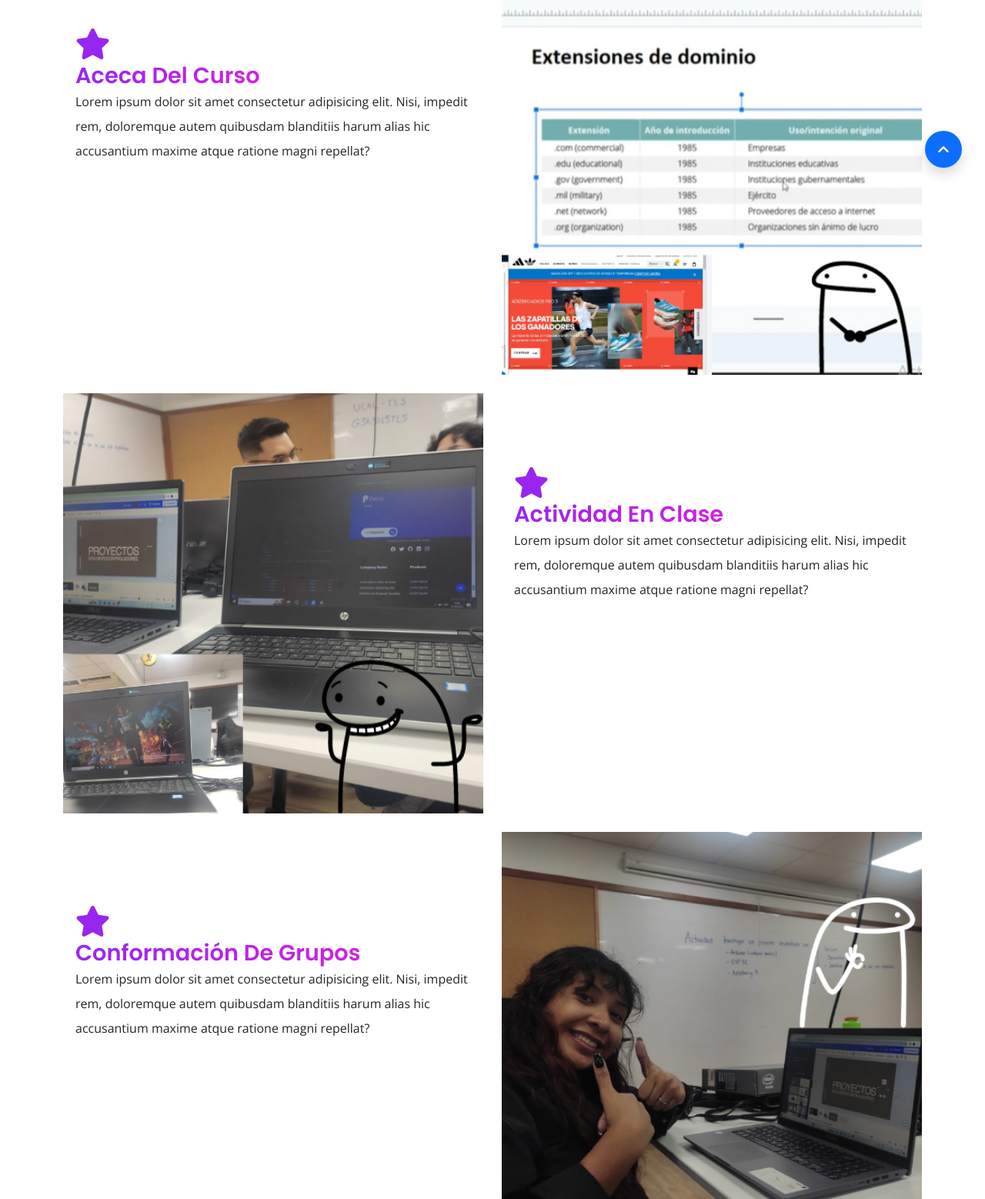
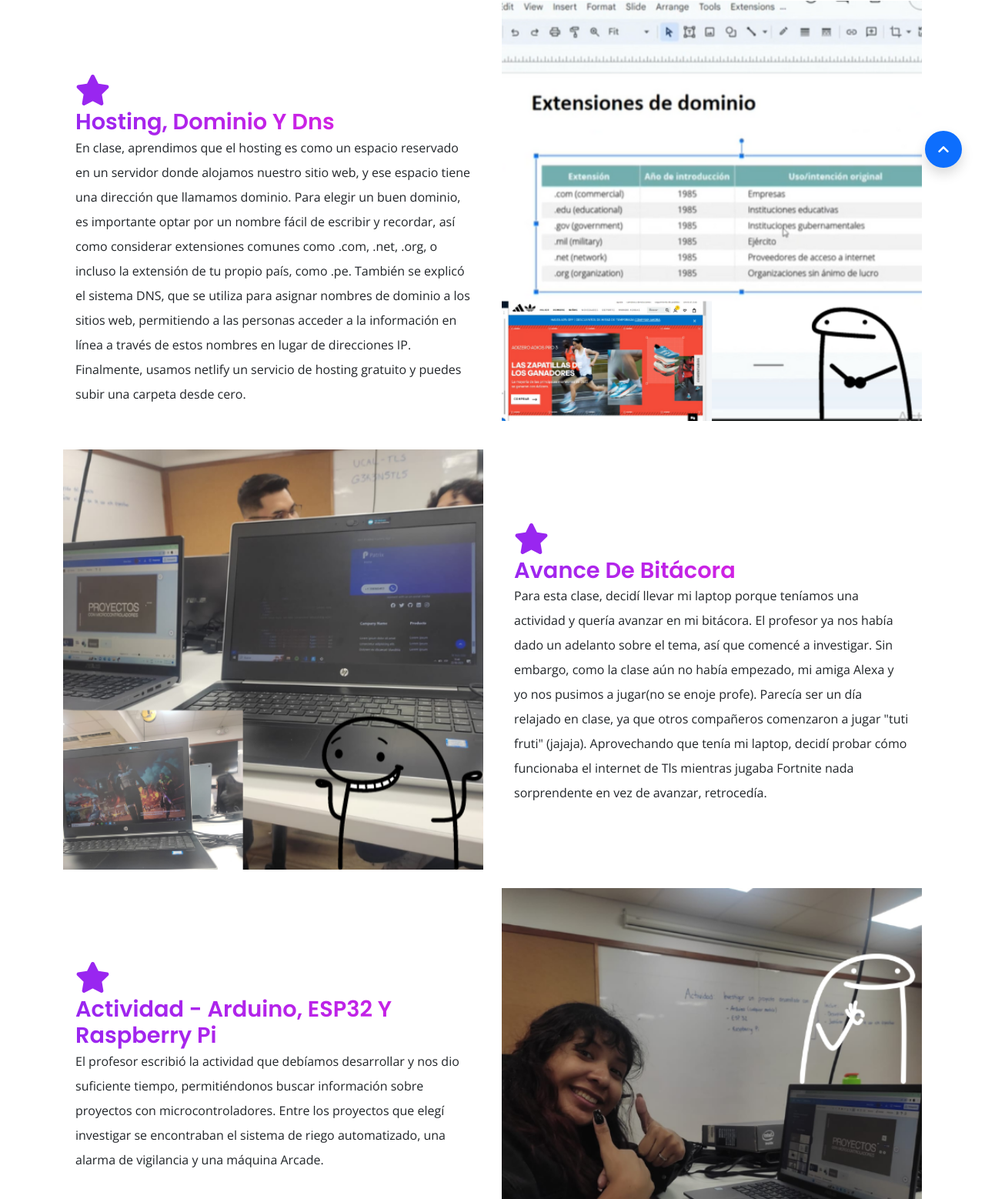
Before and after one commit to guerevalery/vagus-laboratorio-2, a website: page INDEX - CLASES 4.html in a window 1280 px wide. Shown: the part 552-2110 px from the top of the page at 77% size. Drawn offline with nearby package versions, Linux system fonts and the light colour scheme; files that its build step writes are made by us from their sources; files whose address does not match are found by name.

Commit message:
Update INDEX - CLASES 4.html

```diff
--- a/INDEX - CLASES 4.html
+++ b/INDEX - CLASES 4.html
@@ -67,9 +67,8 @@
         <div class="col-md-6">
           <div class="bg-white p-4 text-start">
             <p class="fw-light">
-              Lorem ipsum dolor sit amet consectetur architecto magni,
-              dicta maxime laborum temporibus dolorem esse doloremque illo quas nisi enim molestias.
-              Tempore ducimus molestiae in dolore enim.
+              El profesor comenzó a explicar que un sitio web es un espacio digital en Internet que contiene diversos elementos, como texto, videos, fotos, y más. Un sitio web, en realidad, se compone de un conjunto de páginas. Cada página web, por su parte, puede considerarse como un documento electrónico que puede estar creado utilizando HTML.
+
             </p>
           </div>
         </div>
@@ -83,11 +82,10 @@
         <div class="col-lg-6 col-md-6 col-sm-12 col-xs-12 services mt-4">
           <div class="services__content">
             <div class="icon d-block fas fa-star"></div>
-            <h3 class="display-3--title mt-1">Aceca del curso</h3>
+            <h3 class="display-3--title mt-1">Hosting, dominio y Dns</h3>
             <p class="lh-lg">
-              Lorem ipsum dolor sit amet consectetur adipisicing elit. Nisi, impedit rem,
-               doloremque autem quibusdam blanditiis harum alias hic accusantium
-               maxime atque ratione magni repellat?
+              En clase, aprendimos que el hosting es como un espacio reservado en un servidor donde alojamos nuestro sitio web, y ese espacio tiene una dirección que llamamos dominio. Para elegir un buen dominio, es importante optar por un nombre fácil de escribir y recordar, así como considerar extensiones comunes como .com, .net, .org, o incluso la extensión de tu propio país, como .pe. También se explicó el sistema DNS, que se utiliza para asignar nombres de dominio a los sitios web, permitiendo a las personas acceder a la información en línea a través de estos nombres en lugar de direcciones IP. Finalmente, usamos netlify un servicio de hosting gratuito y puedes subir una carpeta desde cero.
+
             </p>
           </div>
         </div>
@@ -107,11 +105,10 @@
         <div class="col-lg-6 col-md-6 col-sm-12 col-xs-12 services mt-4">
           <div class="services__content">
             <div class="icon d-block fas fa-star"></div>
-            <h3 class="display-3--title mt-1">Actividad en clase</h3>
+            <h3 class="display-3--title mt-1">Avance de bitácora</h3>
             <p class="lh-lg">
-              Lorem ipsum dolor sit amet consectetur adipisicing elit. Nisi, impedit rem,
-               doloremque autem quibusdam blanditiis harum alias hic accusantium
-               maxime atque ratione magni repellat?
+              Para esta clase, decidí llevar mi laptop porque teníamos una actividad y quería avanzar en mi bitácora. El profesor ya nos había dado un adelanto sobre el tema, así que comencé a investigar. Sin embargo, como la clase aún no había empezado, mi amiga Alexa y yo nos pusimos a jugar(no se enoje profe). Parecía ser un día relajado en clase, ya que otros compañeros comenzaron a jugar "tuti fruti" (jajaja). Aprovechando que tenía mi laptop, decidí probar cómo funcionaba el internet de Tls mientras jugaba Fortnite nada sorprendente en vez de avanzar, retrocedía.
+
             </p>
           </div>
         </div>
@@ -121,11 +118,10 @@
         <div class="col-lg-6 col-md-6 col-sm-12 col-xs-12 services mt-4">
           <div class="services__content">
             <div class="icon d-block fas fa-star"></div>
-            <h3 class="display-3--title mt-1">Conformación de grupos</h3>
+            <h3 class="display-3--title mt-1">Actividad - Arduino, ESP32 y Raspberry Pi</h3>
             <p class="lh-lg">
-              Lorem ipsum dolor sit amet consectetur adipisicing elit. Nisi, impedit rem,
-               doloremque autem quibusdam blanditiis harum alias hic accusantium
-               maxime atque ratione magni repellat?
+              El profesor escribió la actividad que debíamos desarrollar y nos dio suficiente tiempo, permitiéndonos buscar información sobre proyectos con microcontroladores. Entre los proyectos que elegí investigar se encontraban el sistema de riego automatizado, una alarma de vigilancia y una máquina Arcade.
+
             </p>
           </div>
         </div>
```
